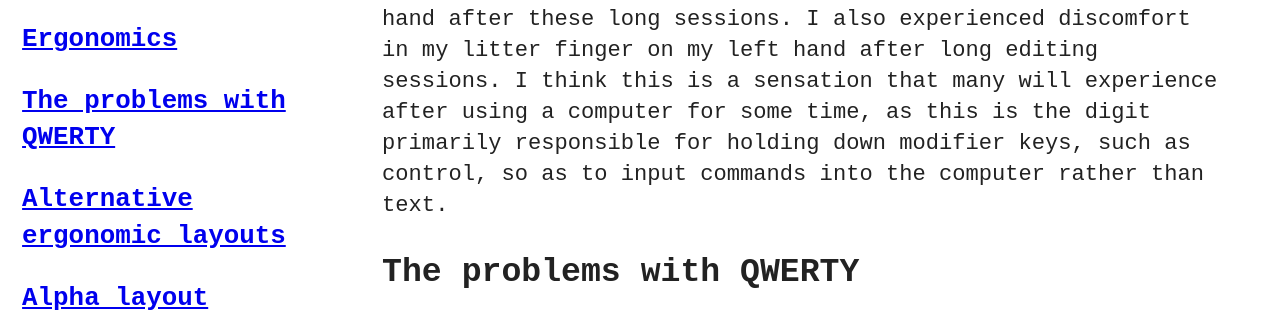
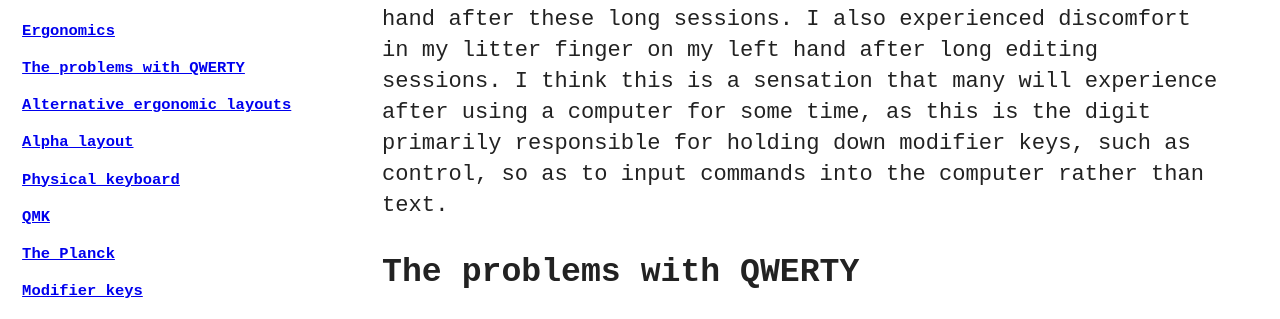
Before and after one commit to gilgameshone/gilgameshone.github.io, a plain HTML site: page index.html in a window 1280 px wide. Shown: the part 467-786 px from the top of the page. Drawn offline with Linux system fonts and the light colour scheme; a script that the page names is missing.

Commit message:
made nav text smaller

```diff
--- a/css/main.css
+++ b/css/main.css
@@ -283,7 +283,9 @@
     grid-area: sidebar;
     padding: 1em;
 }
-
+.nav h3{
+    font-size: 0.7em;
+}
 .header {
     font-family: monospace;
     grid-area: header;
```
